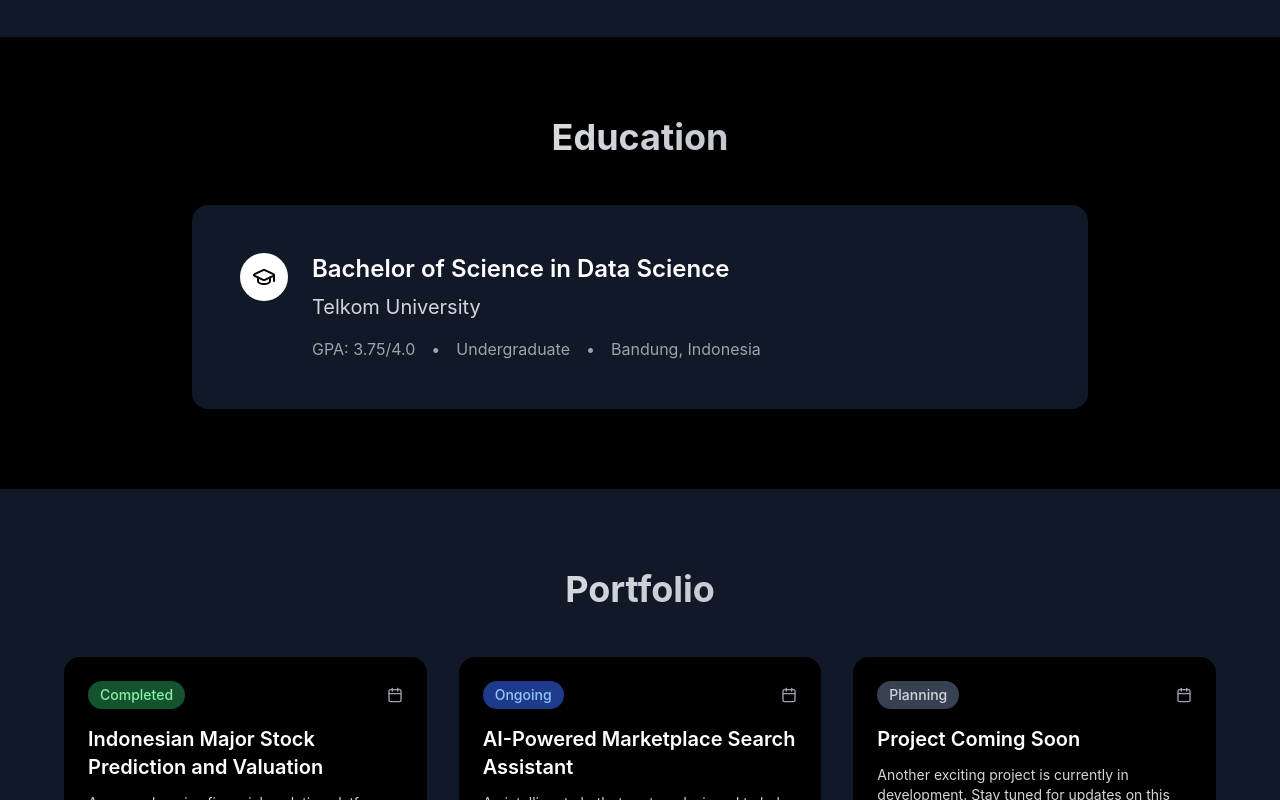
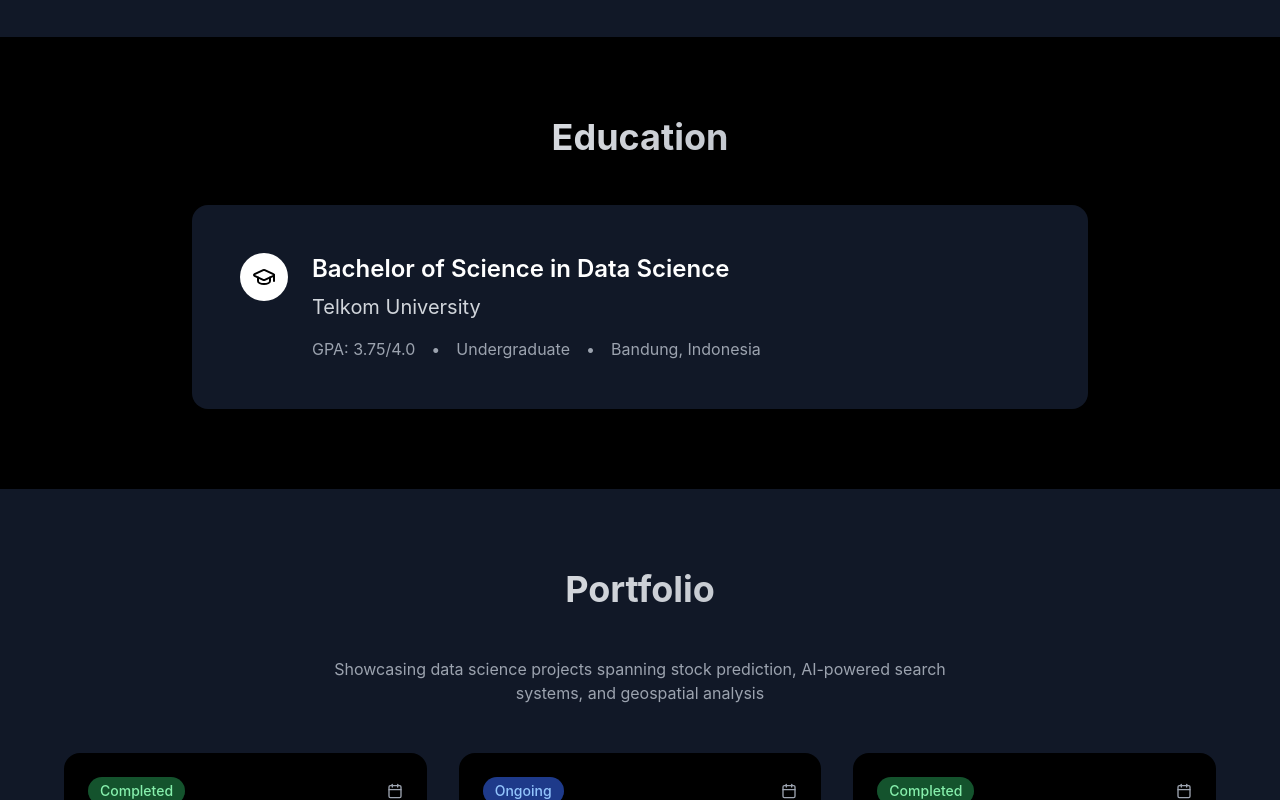
Before and after one commit to alvingustav/portfolio-website, a Next.js app: page / in a window 1280 px wide. Shown: the part 2000-2800 px from the top of the page. Built offline with nearby package versions, Linux system fonts and the light colour scheme.

Commit message:
Update Portfolio.tsx

```diff
--- a/components/Portfolio.tsx
+++ b/components/Portfolio.tsx
@@ -22,6 +22,14 @@ const Portfolio: React.FC = () => {
     },
     {
       id: 3,
+      name: 'Indonesian Earthquake Distribution Analysis',
+      description: 'An interactive data visualization dashboard analyzing earthquake patterns and distribution across Indonesia using Tableau. The dashboard provides comprehensive insights into seismic activity, including geographical distribution, magnitude patterns, and temporal trends, helping researchers and policymakers understand earthquake risks and patterns in the Indonesian archipelago.',
+      technologies: ['Tableau', 'Data Visualization', 'Geospatial Analysis'],
+      url: 'https://public.tableau.com/app/profile/alvin.gustav/viz/KatalogGempa/PetaSebaranTitikGempa',
+      status: 'Completed'
+    },
+    {
+      id: 4,
       name: 'Project Coming Soon',
       description: 'Another exciting project is currently in development. Stay tuned for updates on this innovative data science solution.',
       technologies: ['TBD'],
@@ -42,6 +50,9 @@ const Portfolio: React.FC = () => {
           <h2 className="text-4xl font-bold mb-12 text-center gradient-text">
             Portfolio
           </h2>
+          <p className="text-center text-gray-400 mb-12 max-w-2xl mx-auto">
+            Showcasing data science projects spanning stock prediction, AI-powered search systems, and geospatial analysis
+          </p>
 
           <div className="grid md:grid-cols-2 lg:grid-cols-3 gap-8">
             {projects.map((project, index) => (
```
